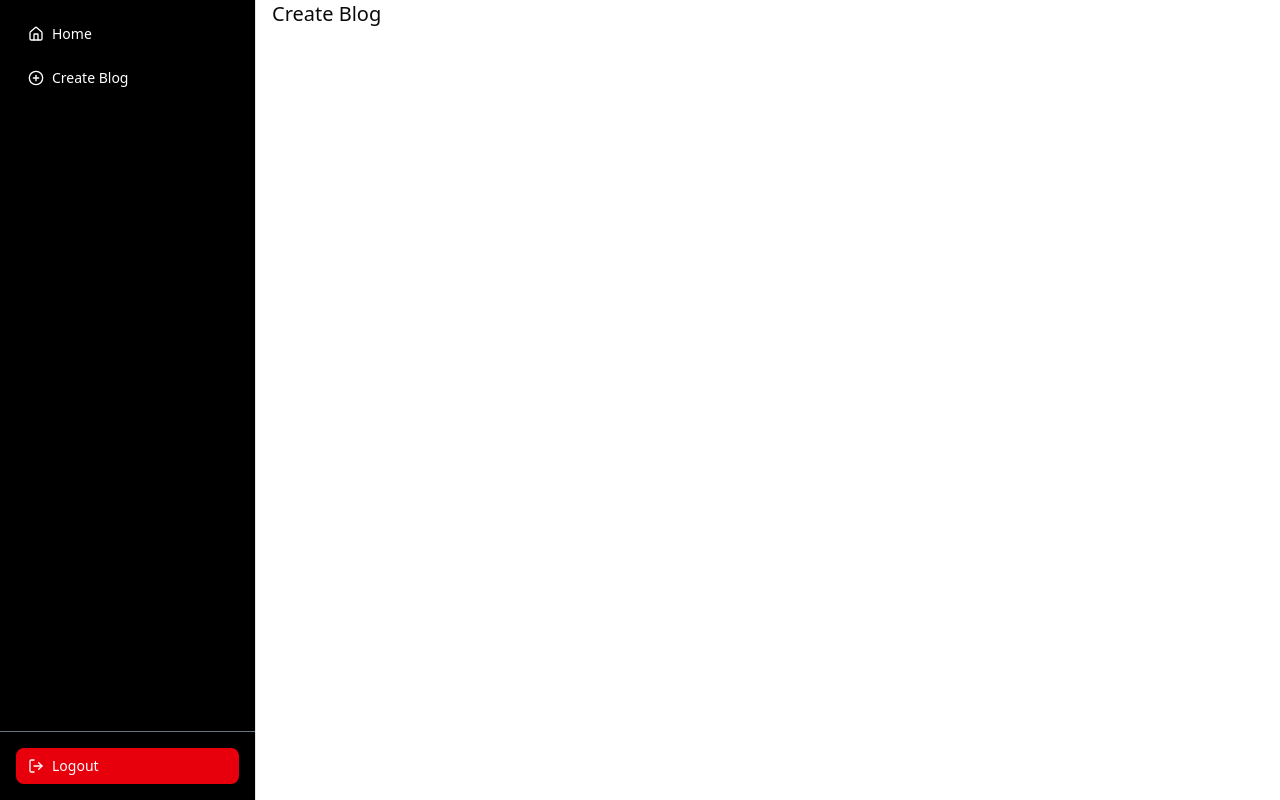
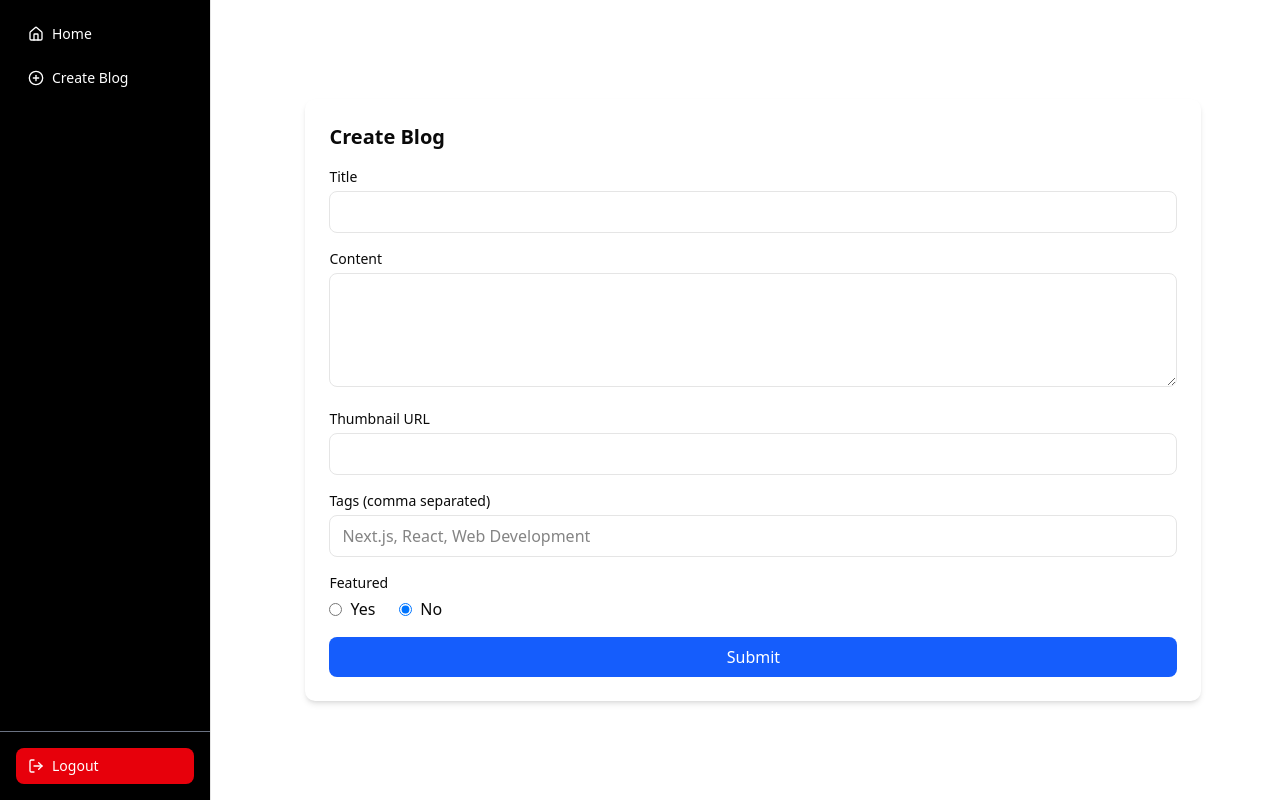
Before and after one commit to ashraful2871/next-blog-ui, a Next.js app: page /dashboard/create-blog in a window 1280 px wide. Built offline with nearby package versions, Linux system fonts and the light colour scheme.

Commit message:
create dynamic meta data

```diff
--- /dev/null
+++ b/src/actions/create.ts
@@ -0,0 +1,5 @@
+"use server";
+
+export const create = async (data: FormData) => {
+  console.log(data);
+};
--- a/src/app/(dashboard)/dashboard/create-blog/page.tsx
+++ b/src/app/(dashboard)/dashboard/create-blog/page.tsx
@@ -1,9 +1,10 @@
+import CreateBlogForm from "@/components/modules/Blogs/CreateBlogForm";
 import React from "react";
 
 const CreateBlog = () => {
   return (
-    <div>
-      <h1 className="text-center text-xl">Create Blog</h1>
+    <div className="w-full flex justify-center items-center">
+      <CreateBlogForm />
     </div>
   );
 };
--- /dev/null
+++ b/src/components/modules/Blogs/CreateBlogForm.tsx
@@ -0,0 +1,108 @@
+"use client";
+
+import { create } from "@/actions/create";
+import Form from "next/form";
+
+import { useState } from "react";
+
+export default function CreateBlogForm() {
+  const [isFeatured, setIsFeatured] = useState("false");
+
+  return (
+    <Form
+      action={create}
+      className="max-w-4xl mx-auto p-6 bg-white shadow-md rounded-lg space-y-4 w-full"
+    >
+      <h2 className="text-xl font-semibold mb-4">Create Blog</h2>
+
+      {/* Title */}
+      <div>
+        <label className="block text-sm font-medium mb-1" htmlFor="title">
+          Title
+        </label>
+        <input
+          type="text"
+          id="title"
+          name="title"
+          className="w-full rounded-md border px-3 py-2 focus:ring focus:ring-blue-200"
+        />
+      </div>
+
+      {/* Content */}
+      <div>
+        <label className="block text-sm font-medium mb-1" htmlFor="content">
+          Content
+        </label>
+        <textarea
+          id="content"
+          name="content"
+          rows={4}
+          className="w-full rounded-md border px-3 py-2 focus:ring focus:ring-blue-200"
+        />
+      </div>
+
+      {/* Thumbnail */}
+      <div>
+        <label className="block text-sm font-medium mb-1" htmlFor="thumbnail">
+          Thumbnail URL
+        </label>
+        <input
+          type="url"
+          id="thumbnail"
+          name="thumbnail"
+          className="w-full rounded-md border px-3 py-2 focus:ring focus:ring-blue-200"
+        />
+      </div>
+
+      {/* Tags */}
+      <div>
+        <label className="block text-sm font-medium mb-1" htmlFor="tags">
+          Tags (comma separated)
+        </label>
+        <input
+          type="text"
+          id="tags"
+          name="tags"
+          placeholder="Next.js, React, Web Development"
+          className="w-full rounded-md border px-3 py-2 focus:ring focus:ring-blue-200"
+        />
+      </div>
+
+      {/* Featured */}
+      <div>
+        <p className="block text-sm font-medium mb-1">Featured</p>
+        <div className="flex gap-6">
+          <label className="flex items-center gap-2">
+            <input
+              type="radio"
+              name="isFeatured"
+              value="true"
+              checked={isFeatured === "true"}
+              onChange={(e) => setIsFeatured(e.target.value)}
+              className="text-blue-600 focus:ring-blue-500"
+            />
+            Yes
+          </label>
+          <label className="flex items-center gap-2">
+            <input
+              type="radio"
+              name="isFeatured"
+              value="false"
+              checked={isFeatured === "false"}
+              onChange={(e) => setIsFeatured(e.target.value)}
+              className="text-blue-600 focus:ring-blue-500"
+            />
+            No
+          </label>
+        </div>
+      </div>
+
+      <button
+        type="submit"
+        className="w-full bg-blue-600 text-white font-medium py-2 rounded-md hover:bg-blue-700 transition"
+      >
+        Submit
+      </button>
+    </Form>
+  );
+}
```
